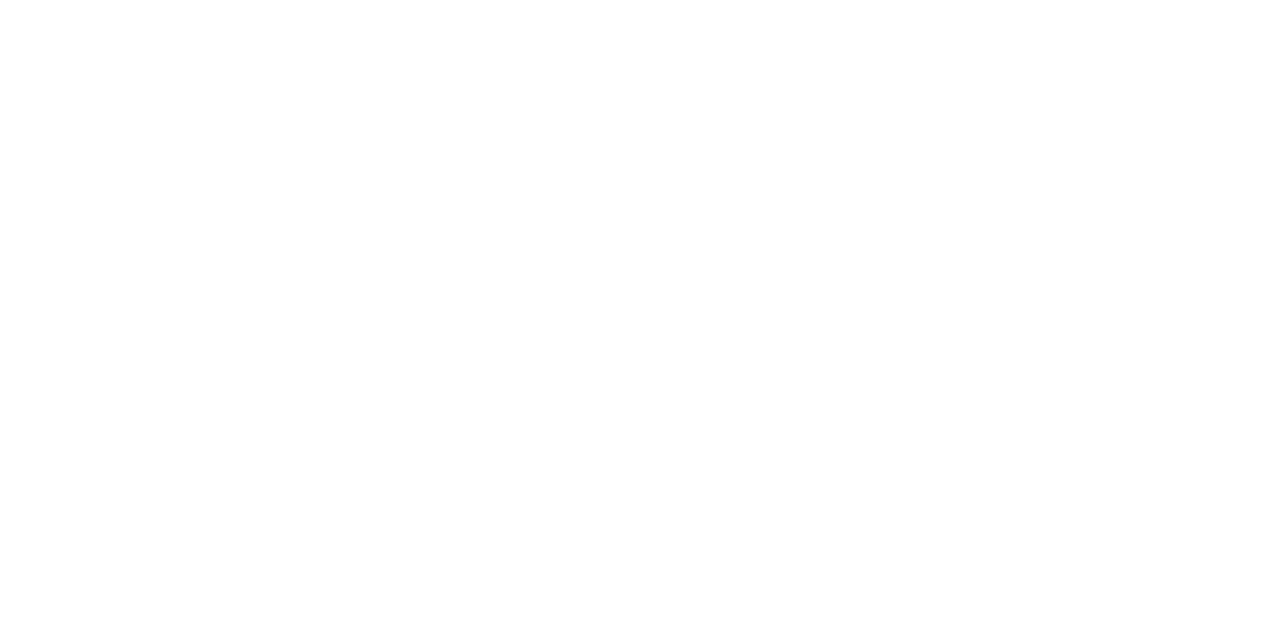
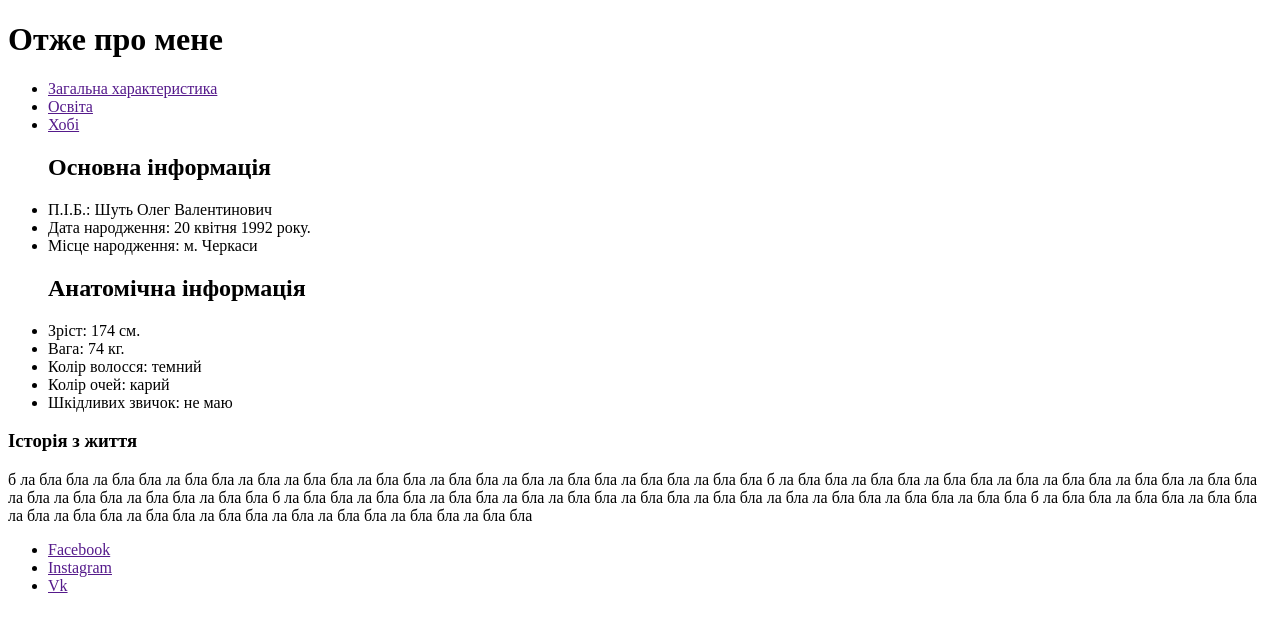
Before and after one commit to D-R-E-D/GeekHub, a plain HTML site: page index.html in a window 1280 px wide. Drawn offline with Linux system fonts and the light colour scheme.

Commit message:
new conflict

```diff
--- a/index.html
+++ b/index.html
@@ -8,6 +8,60 @@
     <title>Document</title>
 </head>
 <body>
-
+    <div class="wrapper">
+        <div class="content">
+            <header>
+                <h1>Отже про мене</h1>
+            </header>
+            <nav>
+                <ul>
+                    <li><a href="">Загальна характеристика</a></li>
+                    <li><a href="">Освіта</a></li>
+                    <li><a href="">Хобі</a></li>
+                </ul>
+            </nav>
+            <main>
+                <ul>
+                    <h2>Основна інформація</h2>
+                    <li> П.І.Б.: Шуть Олег Валентинович</li>
+                    <li>Дата народження: 20 квітня 1992 року.</li>
+                    <li>Місце народження: м. Черкаси</li>
+                </ul>
+                <ul>
+                    <h2>Анатомічна інформація</h2>
+                    <li>Зріст: 174 см.</li>
+                    <li>Вага: 74 кг.</li>
+                    <li>Колір волосся: темний</li>
+                    <li>Колір очей: карий</li>
+                    <li>Шкідливих звичок: не маю</li>
+                </ul>
+            </main>
+            <aside>
+                <article>
+                    <h3>Історія з життя</h3>
+                    <p>б ла бла бла ла бла бла ла бла бла ла бла
+                        ла бла бла ла бла бла ла бла бла ла бла
+                        ла бла бла ла бла бла ла бла бла
+                        б ла бла бла ла бла бла ла бла бла ла бла
+                        ла бла бла ла бла бла ла бла бла ла бла
+                        ла бла бла ла бла бла ла бла бла
+                        б ла бла бла ла бла бла ла бла бла ла бла
+                        ла бла бла ла бла бла ла бла бла ла бла
+                        ла бла бла ла бла бла ла бла бла
+                        б ла бла бла ла бла бла ла бла бла ла бла
+                        ла бла бла ла бла бла ла бла бла ла бла
+                        ла бла бла ла бла бла ла бла бла
+                    </p>
+                </article>
+            </aside>
+            <footer>
+                <ul>
+                    <li><a href="">Facebook</a></li>
+                    <li><a href="">Instagram</a></li>
+                    <li><a href="">Vk</a></li>
+                </ul>
+            </footer>
+        </div>
+    </div>
 </body>
 </html>
```
